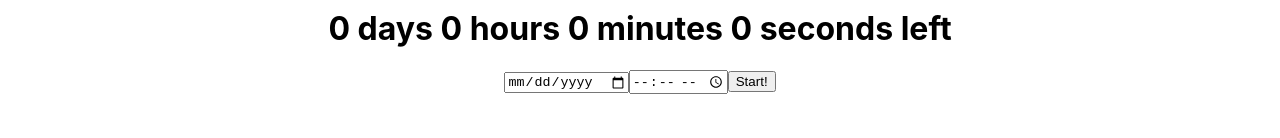
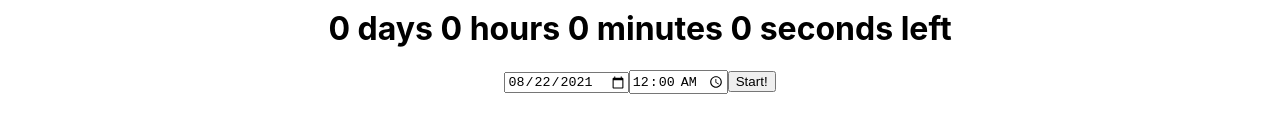
Before and after one commit to szabkriss/CountDown-ReactJs, a React (Create React App) app: page / in a window 1280 px wide. Shown: the part 162-300 px from the top of the page. Built offline with nearby package versions, Linux system fonts and the light colour scheme.

Commit message:
date and time input done

```diff
--- a/src/components/InputPage.js
+++ b/src/components/InputPage.js
@@ -4,28 +4,43 @@ export default function InputPage() {
 
     let today = new Date();
     let dd = String(today.getDate()).padStart(2, '0');
+    let nextDd = String(today.getDate() +1).padStart(2, '0');
     let mm = String(today.getMonth() + 1).padStart(2, '0');
     let yyyy = today.getFullYear();
     let currentTime = String(today.getHours()).padStart(2, '0') + ':' + String(today.getMinutes()).padStart(2, '0')
-
-
     today = `${yyyy}-${mm}-${dd}`;
+    let nextDay = `${yyyy}-${mm}-${nextDd}`
     let midnight = '00:00'
 
-    let [dateInput, setDateInput] = useState(today)
-    let [TimeInput, setTimeInput] = useState(midnight)
+    let [dateInput, setDateInput] = useState(nextDay)
+    let [timeInput, setTimeInput] = useState(midnight)
 
     let setDate= (e) => {
-        setDateInput(e.target.value)
+        try{
+            if (e.target.value === today && timeInput < currentTime){
+                throw new Error('The date should be in the future!')
+            } else {
+                setDateInput(e.target.value)
+            }
+        }
+        catch(error){
+            alert(error.message)
+            setTimeInput(currentTime)
+        }
     }
 
     let setTime= (e) => {
-        if (dateInput === today && e.target.value < currentTime){
-            throw new Error('The date should be in the future!')
-        } else {
-            setTimeInput(e.target.value)
+        try{
+            if (dateInput === today && e.target.value < currentTime){
+                throw new Error('The date should be in the future!')
+            } else {
+                setTimeInput(e.target.value)
+            }
         }
-
+        catch(error){
+            alert(error.message)
+            setTimeInput(currentTime)
+        }
     }
 
 
@@ -35,13 +50,14 @@ export default function InputPage() {
             type="date"
             min={today}
             onChange={setDate}
+            value={dateInput}
             />
 
             <input
             type="time"
             min={midnight}
-
             onChange={setTime}
+            value={timeInput}
             />
 
             <button
```
